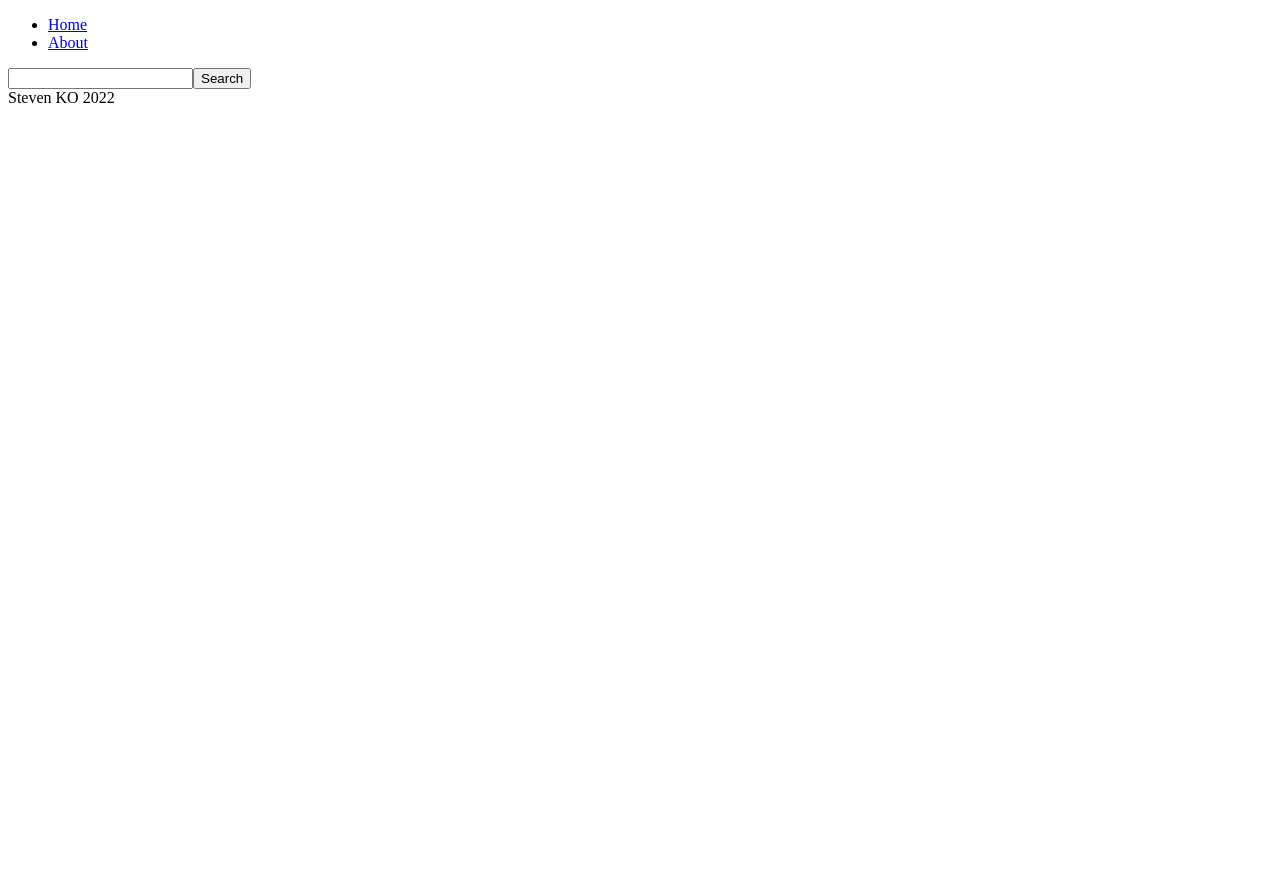
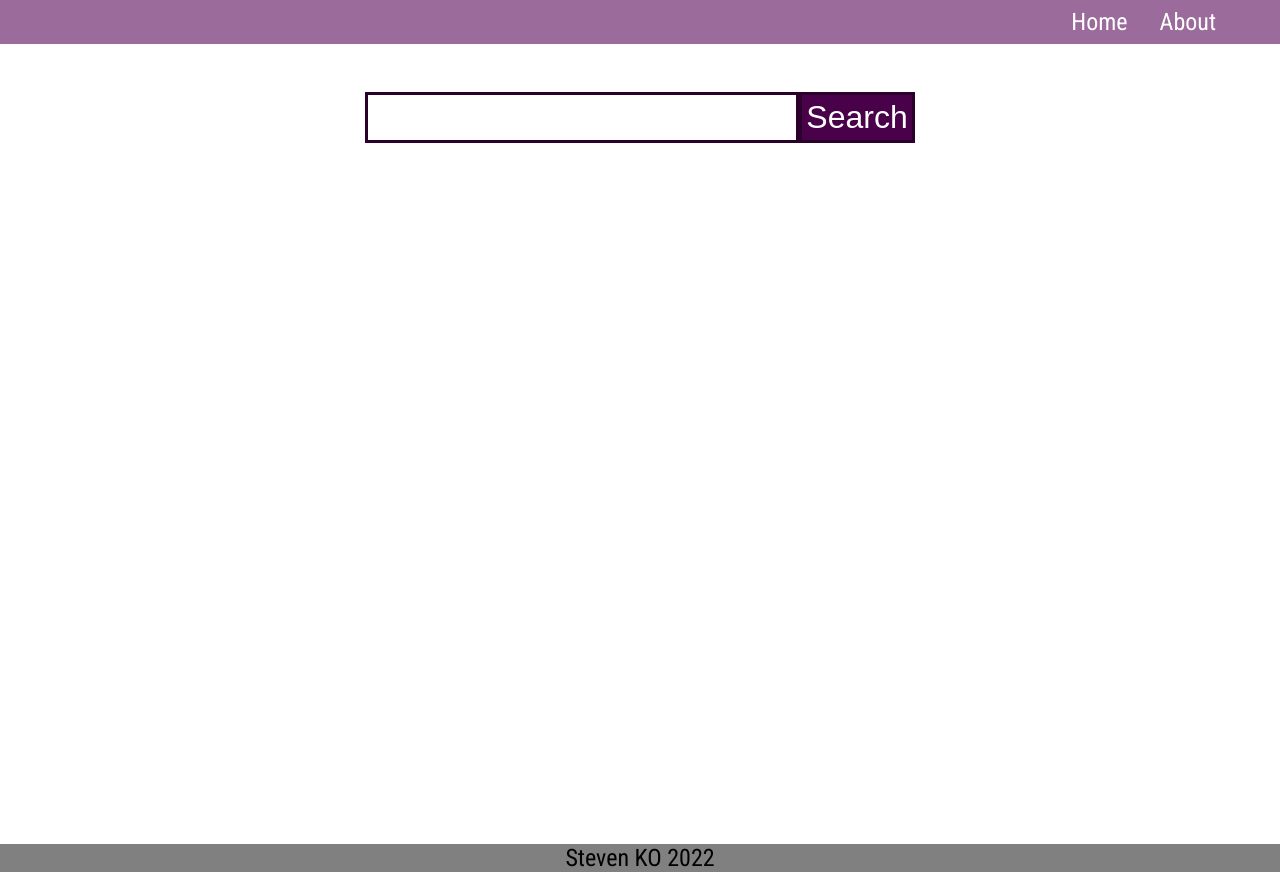
Before and after one commit to stevenyoungko/react_photo_website, a React (Create React App) app: page / in a window 1280 px wide. Before the commit the page ends 800 px from the top, so only its background shows below. Built offline with nearby package versions, Linux system fonts and the light colour scheme.

Commit message:
feat: add css style

```diff
--- a/public/index.html
+++ b/public/index.html
@@ -2,42 +2,14 @@
 <html lang="en">
   <head>
     <meta charset="utf-8" />
-    <link rel="icon" href="%PUBLIC_URL%/favicon.ico" />
     <meta name="viewport" content="width=device-width, initial-scale=1" />
-    <meta name="theme-color" content="#000000" />
-    <meta
-      name="description"
-      content="Web site created using create-react-app"
-    />
-    <link rel="apple-touch-icon" href="%PUBLIC_URL%/logo192.png" />
-    <!--
-      manifest.json provides metadata used when your web app is installed on a
-      user's mobile device or desktop. See https://developers.google.com/web/fundamentals/web-app-manifest/
-    -->
-    <link rel="manifest" href="%PUBLIC_URL%/manifest.json" />
-    <!--
-      Notice the use of %PUBLIC_URL% in the tags above.
-      It will be replaced with the URL of the `public` folder during the build.
-      Only files inside the `public` folder can be referenced from the HTML.
-
-      Unlike "/favicon.ico" or "favicon.ico", "%PUBLIC_URL%/favicon.ico" will
-      work correctly both with client-side routing and a non-root public URL.
-      Learn how to configure a non-root public URL by running `npm run build`.
-    -->
+    <link rel="preconnect" href="https://fonts.googleapis.com">
+    <link rel="preconnect" href="https://fonts.gstatic.com" crossorigin>
+    <link href="https://fonts.googleapis.com/css2?family=Noto+Sans+TC&family=Roboto+Condensed&display=swap" rel="stylesheet">
     <title>React App</title>
   </head>
   <body>
     <noscript>You need to enable JavaScript to run this app.</noscript>
     <div id="root"></div>
-    <!--
-      This HTML file is a template.
-      If you open it directly in the browser, you will see an empty page.
-
-      You can add webfonts, meta tags, or analytics to this file.
-      The build step will place the bundled scripts into the <body> tag.
-
-      To begin the development, run `npm start` or `yarn start`.
-      To create a production bundle, use `npm run build` or `yarn build`.
-    -->
   </body>
 </html>
--- a/src/App.js
+++ b/src/App.js
@@ -4,6 +4,7 @@
 import Homepage from './pages/Homepage'
 import About from './pages/About'
 import { Switch, Route } from 'react-router-dom'
+import './styles/style.css'
 
 function App() {
   return (
--- a/src/components/Nav.js
+++ b/src/components/Nav.js
@@ -3,7 +3,7 @@
 
 const Nav = () => {
   return (
-    <div>
+    <nav>
       <ul>
         <li>
           <Link to='/'>Home</Link>
@@ -12,7 +12,7 @@
           <Link to='/about'>About</Link>
         </li>
       </ul>
-    </div>
+    </nav>
   )
 }
 
--- a/src/pages/About.js
+++ b/src/pages/About.js
@@ -2,7 +2,7 @@
 
 const About = () => {
   return (
-    <div>About</div>
+    <div style={{ minHeight: '100vh' }}>About</div>
   )
 }
 
--- a/src/pages/Homepage.js
+++ b/src/pages/Homepage.js
@@ -4,7 +4,7 @@
 const Homepage = () => {
   const auth = '563492ad6f917000010000017d242b38f3d149c4a21bcdba5326d52d'
   return (
-    <div>
+    <div style={{ minHeight: '100vh' }}>
       <Search />
     </div>
   )
--- /dev/null
+++ b/src/styles/_footer.scss
@@ -0,0 +1,7 @@
+.footer {
+  display: flex;
+  justify-content: center;
+  align-items: center;
+  font-size: 1.5rem;
+  background-color: gray;
+}
--- /dev/null
+++ b/src/styles/_nav.scss
@@ -0,0 +1,15 @@
+nav {
+  background-color: rgb(155, 107, 155);
+  ul {
+    display: flex;
+    justify-content: flex-end;
+    margin-right: 3rem;
+    li {
+      padding: 0.5rem 1rem;
+      a {
+        font-size: 1.5rem;
+        color: white;
+      }
+    }
+  }
+}
--- /dev/null
+++ b/src/styles/_search.scss
@@ -0,0 +1,16 @@
+.search {
+  display: flex;
+  justify-content: center;
+  align-items: center;
+  padding: 3rem 0;
+
+  input, button {
+    font-size: 2rem;
+    padding: 0.25rem;
+    border: 3px solid rgb(43, 0, 43)
+  }
+  button {
+    background-color: rgb(73, 1, 73);
+    color: white;
+  }
+}
--- a/src/styles/style.css
+++ b/src/styles/style.css
@@ -3,6 +3,11 @@
   padding: 0;
   -webkit-box-sizing: border-box;
           box-sizing: border-box;
+}
+
+body {
+  font-family: 'Noto Sans TC', sans-serif;
+  font-family: 'Roboto Condensed', sans-serif;
 }
 
 a {
@@ -13,4 +18,65 @@
 ul {
   list-style-type: none;
 }
+
+nav {
+  background-color: #9b6b9b;
+}
+
+nav ul {
+  display: -webkit-box;
+  display: -ms-flexbox;
+  display: flex;
+  -webkit-box-pack: end;
+      -ms-flex-pack: end;
+          justify-content: flex-end;
+  margin-right: 3rem;
+}
+
+nav ul li {
+  padding: 0.5rem 1rem;
+}
+
+nav ul li a {
+  font-size: 1.5rem;
+  color: white;
+}
+
+.search {
+  display: -webkit-box;
+  display: -ms-flexbox;
+  display: flex;
+  -webkit-box-pack: center;
+      -ms-flex-pack: center;
+          justify-content: center;
+  -webkit-box-align: center;
+      -ms-flex-align: center;
+          align-items: center;
+  padding: 3rem 0;
+}
+
+.search input, .search button {
+  font-size: 2rem;
+  padding: 0.25rem;
+  border: 3px solid #2b002b;
+}
+
+.search button {
+  background-color: #490149;
+  color: white;
+}
+
+.footer {
+  display: -webkit-box;
+  display: -ms-flexbox;
+  display: flex;
+  -webkit-box-pack: center;
+      -ms-flex-pack: center;
+          justify-content: center;
+  -webkit-box-align: center;
+      -ms-flex-align: center;
+          align-items: center;
+  font-size: 1.5rem;
+  background-color: gray;
+}
 /*# sourceMappingURL=style.css.map */
--- a/src/styles/style.scss
+++ b/src/styles/style.scss
@@ -2,6 +2,11 @@
   margin: 0;
   padding: 0;
   box-sizing: border-box;
+}
+
+body {
+  font-family: 'Noto Sans TC', sans-serif;
+  font-family: 'Roboto Condensed', sans-serif;
 }
 
 a {
@@ -12,3 +17,7 @@
 ul {
   list-style-type: none;
 }
+
+@import './nav';
+@import './search';
+@import './footer'
```
Also changed, not shown: 2 other files (tests, documents, lock files or other folders).
